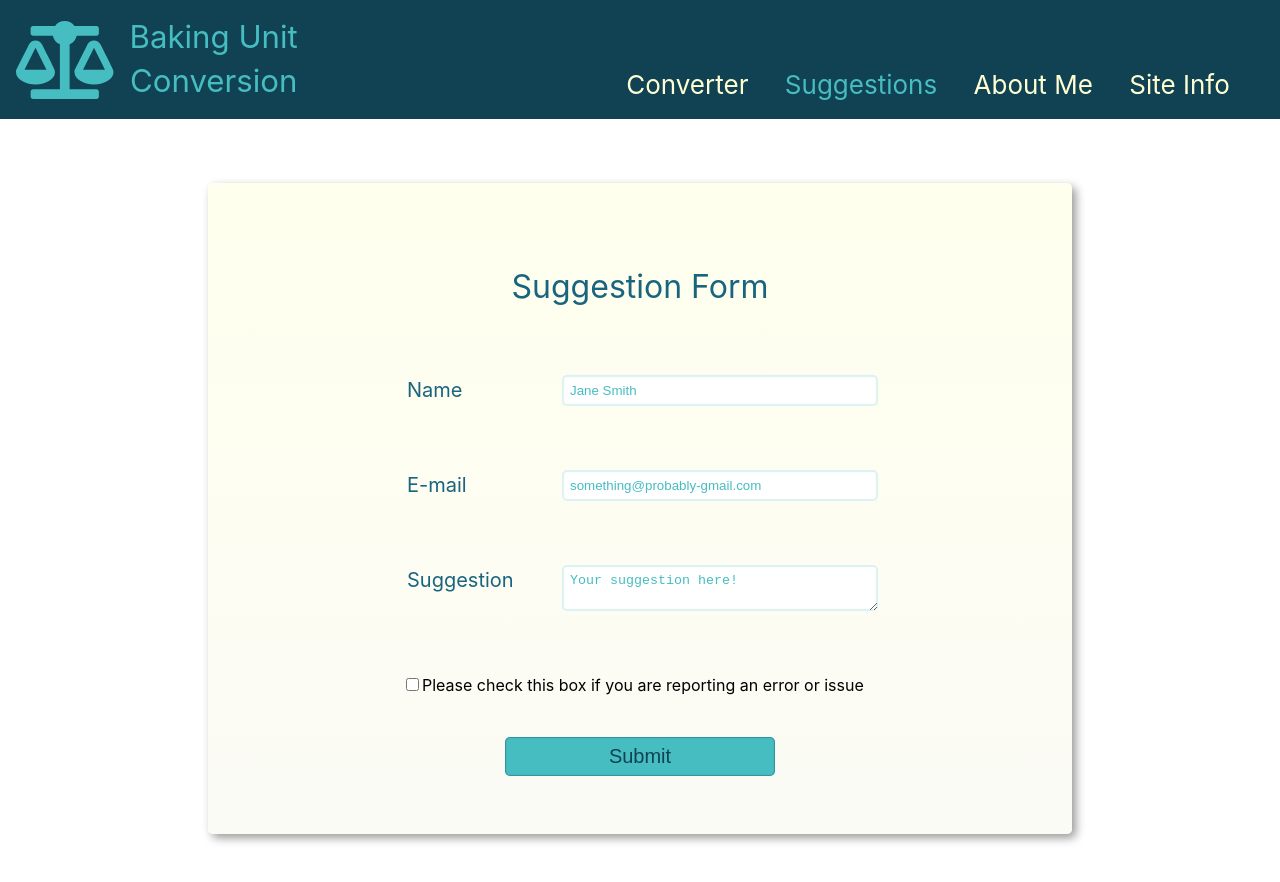
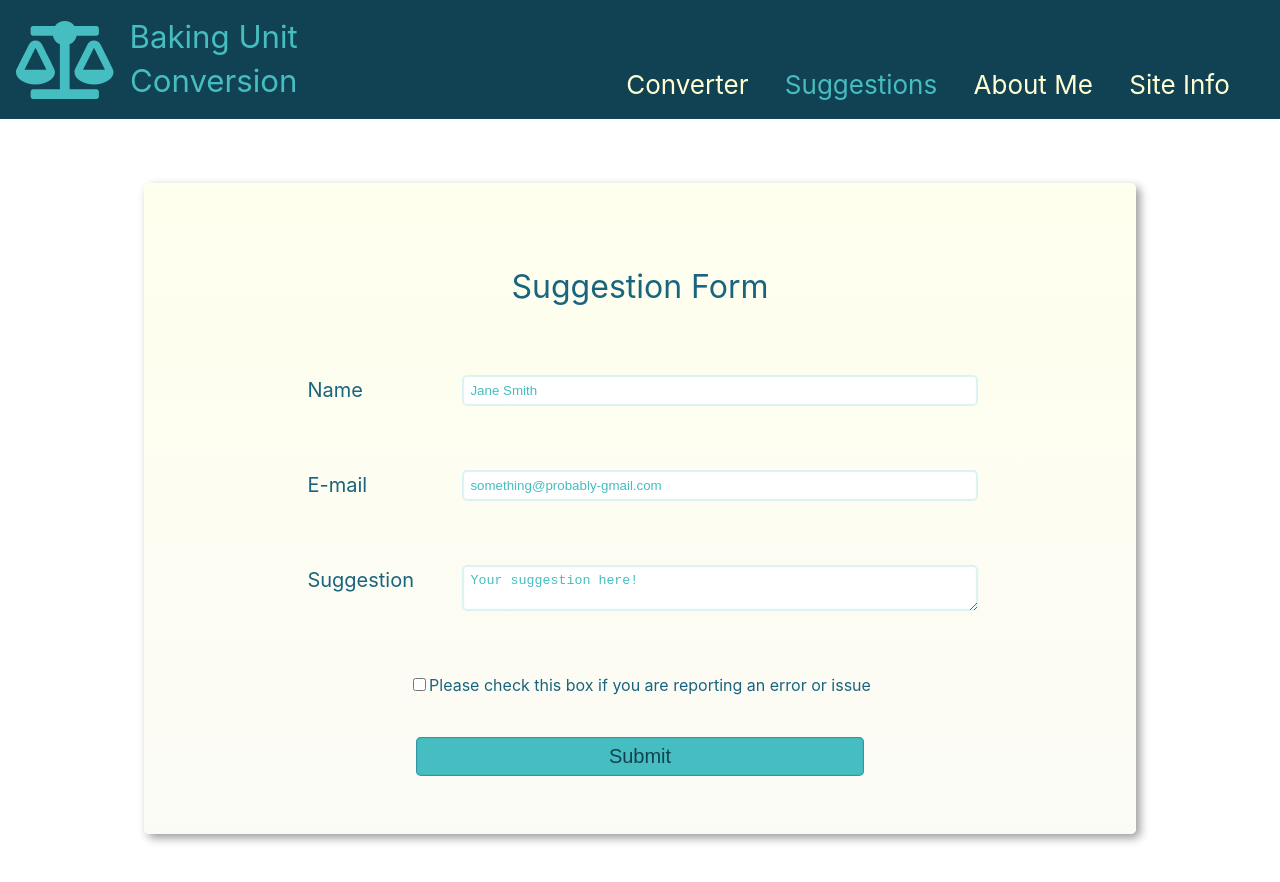
Before and after one commit to shannonyoshi/unit-conversion, a React (Create React App) app: page /suggestions in a window 1280 px wide. Built offline with nearby package versions, Linux system fonts and the light colour scheme.

Commit message:
WIP suggestion styling

```diff
--- a/src/components/suggestionCard.jsx
+++ b/src/components/suggestionCard.jsx
@@ -27,45 +27,45 @@ export default function SuggestionCard({
 
   console.log("suggestion in SUGGESTION CARD", suggestion);
   return (
-    <div className="suggestion-form-wrapper">
+    <div className="suggestion-wrapper">
       <p className="warning">{message}</p>
       {deleted ? <button onClick={reset}>Reset the form</button> : <></>}
-      <div className="suggestion-form-section">
+      <div className="suggestion-section">
         <p className="suggestion-label">Name</p>
         <p className="suggestion-text">{suggestion.Name}</p>
       </div>
-      <div className="suggestion-form-section">
+      <div className="suggestion-section">
         <p className="suggestion-label">E-mail</p>
         <p className="suggestion-text">{suggestion.Email}</p>
       </div>
-      <div className="suggestion-form-section">
+      <div className="suggestion-section">
         <p className="suggestion-label">Suggestion</p>
         <p className="suggestion-text">{suggestion.Message}</p>
       </div>
-      <div className="suggestion-form-section">
-        <p className="suggestion-IsError">
+      <div className="suggestion-section">
+        <p className={`suggestion-${suggestion.IsError?"isError":"isNotError"}`}>
           {suggestion.IsError
-            ? "This submission has been marked as an Error Report."
-            : "This submission has not been marked as an Error Report."}
+            ? "This submission IS an Error Report."
+            : "This submission is NOT an Error Report."}
         </p>
+      </div>
         {deleted ? (
           <></>
         ) : (
           <div>
             <FontAwesomeIcon
               icon="edit"
-              className="icon-btn"
+              className="icon-btn edit-icon"
               onClick={(e) => toggleEdit(e)}
             />
 
             <FontAwesomeIcon
               icon="trash-alt"
-              className="icon-btn"
+              className="icon-btn del-icon"
               onClick={(e) => removeSug(e)}
             />
           </div>
         )}
-      </div>
     </div>
   );
 }
--- a/src/components/suggestionForm.jsx
+++ b/src/components/suggestionForm.jsx
@@ -1,4 +1,4 @@
-import React, { useState } from "react";
+import React from "react";
 
 export default function SuggestionForm({ suggestion, setSuggestion, isEdit, submitForm}) {
   console.log('suggestion', suggestion)
@@ -24,12 +24,12 @@ export default function SuggestionForm({ suggestion, setSuggestion, isEdit, subm
   };
 
   return (
-    <div className="suggestion-form-wrapper">
+    <div className="suggestion-wrapper">
       <form onSubmit={handleSubmit}>
-        <div className="suggestion-form-section">
+        <div className="suggestion-section">
           <label className="suggestion-label">Name</label>
           <input
-            className="email-input"
+            className="string-input"
             type="text"
             id="name"
             name="Name"
@@ -38,12 +38,12 @@ export default function SuggestionForm({ suggestion, setSuggestion, isEdit, subm
             placeholder="Jane Smith"
           />
         </div>
-        <div className="suggestion-form-section">
+        <div className="suggestion-section">
           <label htmlFor="contact" className="suggestion-label">
             E-mail
           </label>
           <input
-            className="email-input"
+            className="string-input"
             type="email"
             id="contact"
             name="Email"
@@ -52,7 +52,7 @@ export default function SuggestionForm({ suggestion, setSuggestion, isEdit, subm
             placeholder="something@probably-gmail.com"
           />
         </div>
-        <div className="suggestion-form-section">
+        <div className="suggestion-section">
           <label htmlFor="suggestion" className="suggestion-label">
             Suggestion
           </label>
@@ -67,7 +67,7 @@ export default function SuggestionForm({ suggestion, setSuggestion, isEdit, subm
           />
         </div>
 
-        <div className="suggestion-form-section checkbox">
+        <div className="suggestion-section checkbox">
           <input
             type="checkbox"
             id="reporting-error?"
--- a/src/styling/mixins.scss
+++ b/src/styling/mixins.scss
@@ -70,8 +70,11 @@
   @media(max-width: 600px)  {
     width:80%;
   }
+}
 
-
+@mixin edit-button {
+  @include hover-raise;
+  color:color(dark)
 }
 
 @mixin form-label {
@@ -126,22 +129,26 @@
   min-height: 395px;
   min-width: 400px;
 
-
 }
 
 @mixin card-large {
   @include card-general;
-  width: 80vw;
+  min-height:500px;
+  width: 70vw;
   padding: $lg-padding;
   margin: $lg-padding;
-  @media(max-width: 1100px){
-    padding:$s-padding;
-    margin:$s-padding;
-  }
+  // @media(max-width: 1100px){
+  //   padding:$m-padding;
+  //   margin:$m-padding;
+  // }
   @media (max-width:800px) {
+    padding:$m-padding;
+    margin:$m-padding;
     width:90vw;
   }
   @media(max-width:600px) {
+    padding:$xs-padding;
+    margin:$xs-padding;
     width:95vw;
   }
 }
--- a/src/styling/suggestView.scss
+++ b/src/styling/suggestView.scss
@@ -1,6 +1,7 @@
 @import "variables";
 @import "mixins";
 
+//suggestView.jsx
 .page-wrapper {
   height: auto;
   width: 100%;
@@ -11,43 +12,32 @@
   .card-med-large {
     @include card-large;
     line-height: 3em;
-    width: 60vw;
+    // width: 60vw;
     text-align: center;
-  }
-  form {
-    max-width: 100%;
+    padding: $lg-padding;
   }
 }
 
-//suggestion form component
-.suggestion-form-wrapper {
+//form and card components
+.suggestion-wrapper {
   display: inline-block;
-  width: auto;
-
-  .submit-button {
-    @include submit-button;
-  }
-}
-.suggestion-form-section {
+  width: 100%;
+  height:100%;
+  .suggestion-section {
     padding: $m-padding;
-  text-align: left;
     display: flex;
     align-items: flex-start;
     flex-wrap: wrap;
-  width: 100%;
-  @media (max-width: 1000px) {
-    padding: $xs-padding;
-    align-items:center;
-  }
-  @media(max-width:600px){
-    padding:$xxs-padding;
-  }
-  &.checkbox {
-    flex-wrap: nowrap !important;
-  }
-  span{
-    line-height: 1.25;
-    max-width:80vw;
+    justify-content:center;
+    // text-align: left;
+    // width: auto;
+    // @media (max-width: 1000px) {
+      // padding: $s-padding;
+      // align-items: center;
+    // }
+    @media (max-width: 600px) {
+      padding: $xxs-padding;
+      text-align:center;
     }
 
     .suggestion-label {
@@ -59,19 +49,71 @@
       @media (max-width: 1100px) {
         width: 100px;
       }
+      @media(max-width: 600px){
+        text-align: center;
+      }
+    }
+  }
+  // form component only
+  form {
+    max-width: 100%;
+  }
+  &.checkbox {
+    flex-wrap: nowrap !important;
+  }
+  span {
+    line-height: 1.25;
+    max-width: 80vw;
+    color: color(dark);
   }
   textarea {
     @include input-mixin;
     min-width: 300px;
-    width: 50%;
-    max-width:90vw;
+    width: 60%;
+    max-width: 90vw;
     // @media(max-width: 600px){
 
     // }
   }
-  .email-input {
+  .string-input {
     @include input-mixin;
-    width: 300px;
-    max-width:90vw;
+    width: 60%;
+    max-width: 90vw;
+    min-width: 300px;
+  }
+
+  .submit-button {
+    @include submit-button;
+  }
+  // card component only
+  .suggestion-text{
+    width:60%;
+    min-width:300px;
+    line-height: 1.25em;
+    color:color(dark);
+
+  }
+  .suggestion-isError{
+
+    font-size:1em;
+    line-height:1.25em;
+    color:color(alert)
+  }
+  .suggestion-isNotError{
+    font-size:.9em;
+    line-height: 1.25em;
+    color:color(dark);
+  }
+  .icon-btn {
+    @include hover-raise;
+    font-size:2em;
+    padding: $s-padding
+  }
+
+  .edit-icon {
+    color:color(dark)
+  }
+  .del-icon {
+    color:color(alert)
   }
 }
```
Lines whose indentation alone changed are shown as unchanged.
